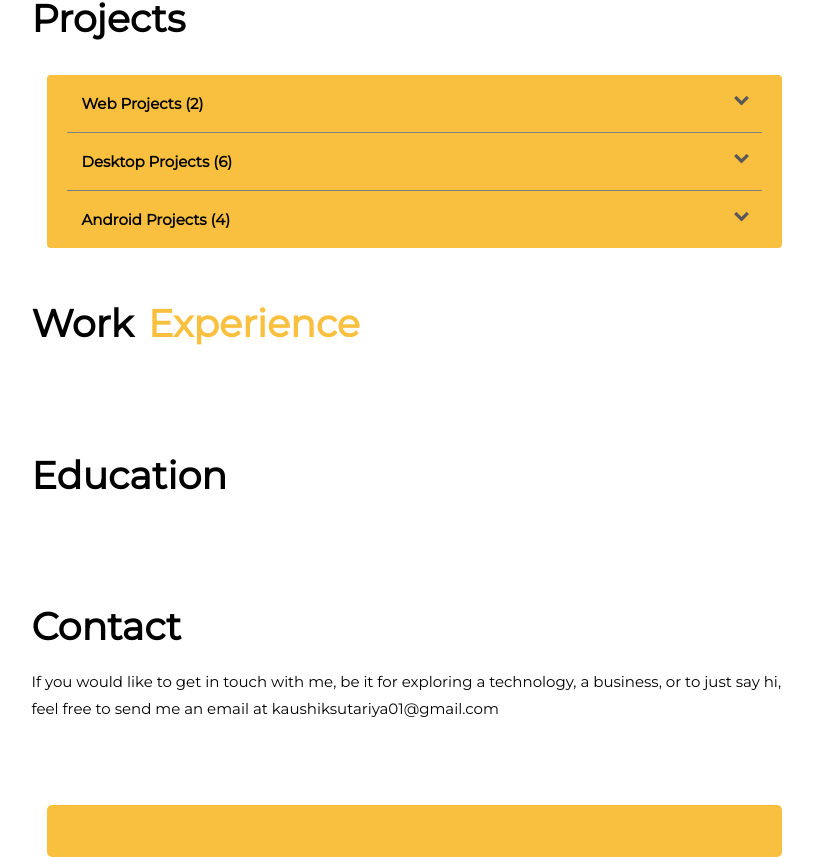
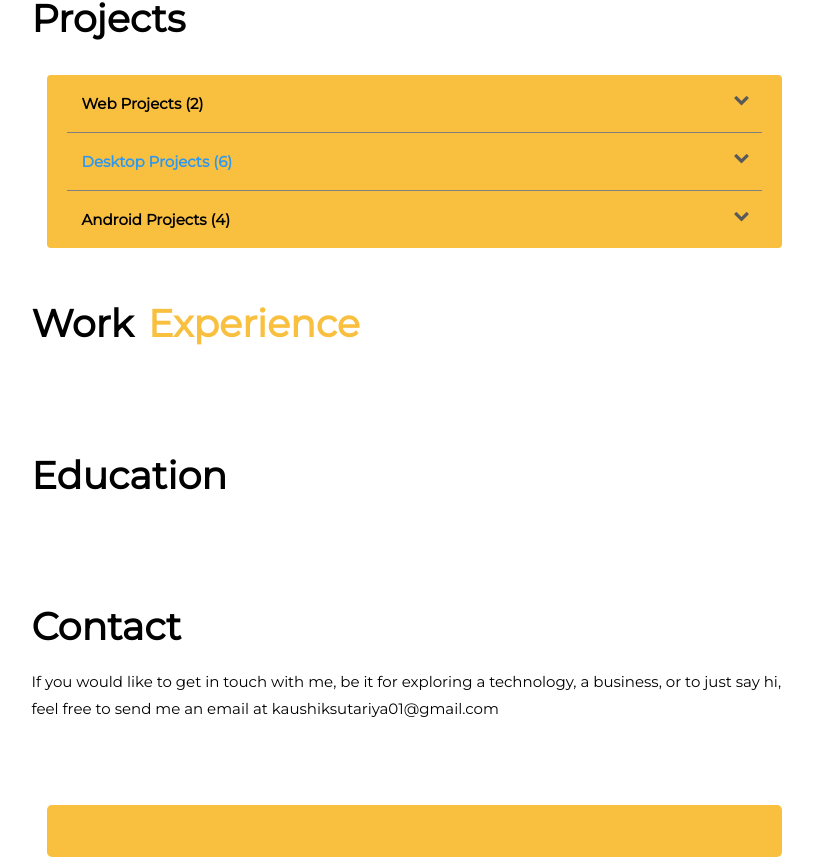
Before and after one commit to kaushiksutariya/KaushikSutariya.github.io, a plain HTML site: page index.html in a window 1280 px wide. Shown: the part 810-1667 px from the top of the page, without its empty margins (376-1189 px from the left). Drawn offline with Linux system fonts and the light colour scheme; no server answers; a web font is replaced by a local one.

Commit message:
Update index.html
Signed-off-by: Kaushik Sutariya <42152142+kaushiksutariya@users.noreply.github.com>

```diff
--- a/index.html
+++ b/index.html
@@ -130,7 +130,8 @@
                         </li>
                         <li>
                            <div class="link">
-                              <p style="margin-bottom: 0px" href='https://drive.google.com/drive/folders/1lVnZOBQHc61p5XvOgStNwmC2arNqMIyR?usp=share_link'>Desktop Projects (6)
+                              <p style="margin-bottom: 0px">
+                                 <a href="https://drive.google.com/drive/folders/1lVnZOBQHc61p5XvOgStNwmC2arNqMIyR?usp=share_link">Desktop Projects (6)</a>
                               </p>
                               <i class="fa fa-chevron-down"></i>
                            </div>
```
